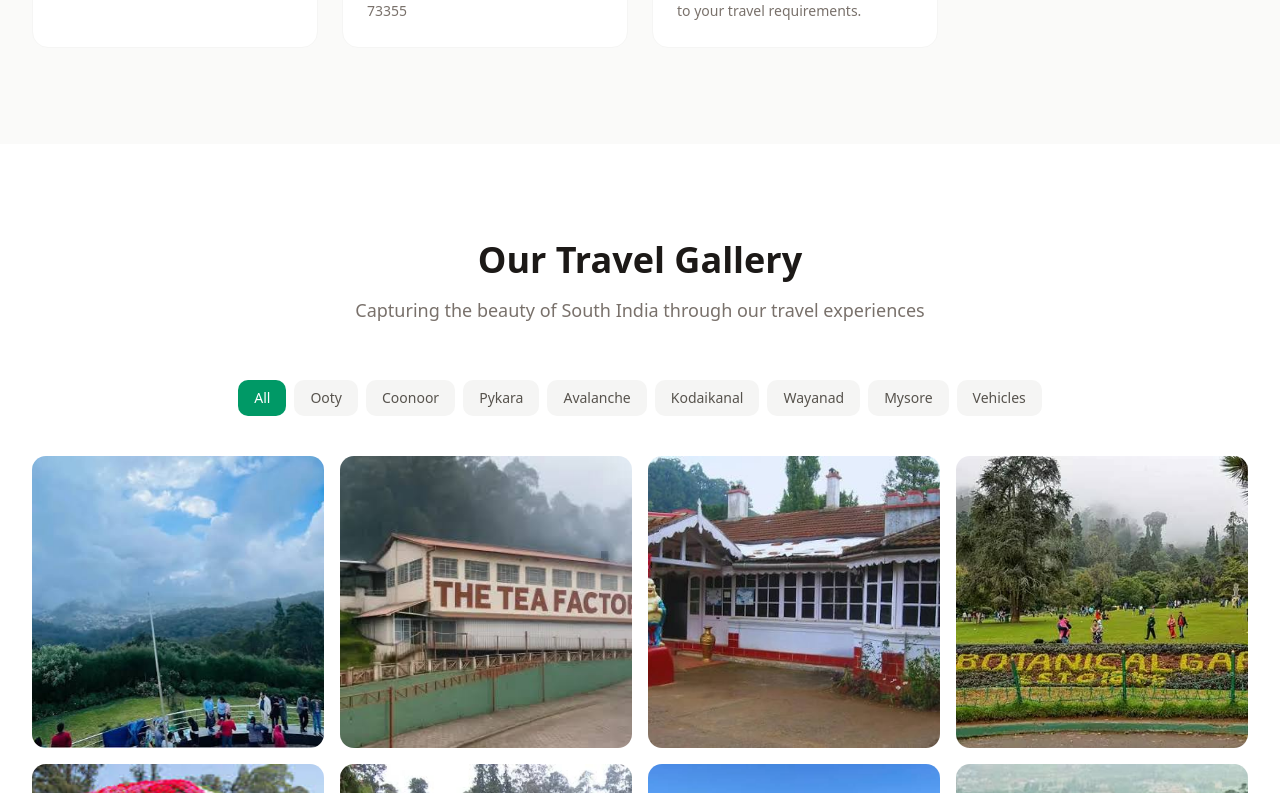
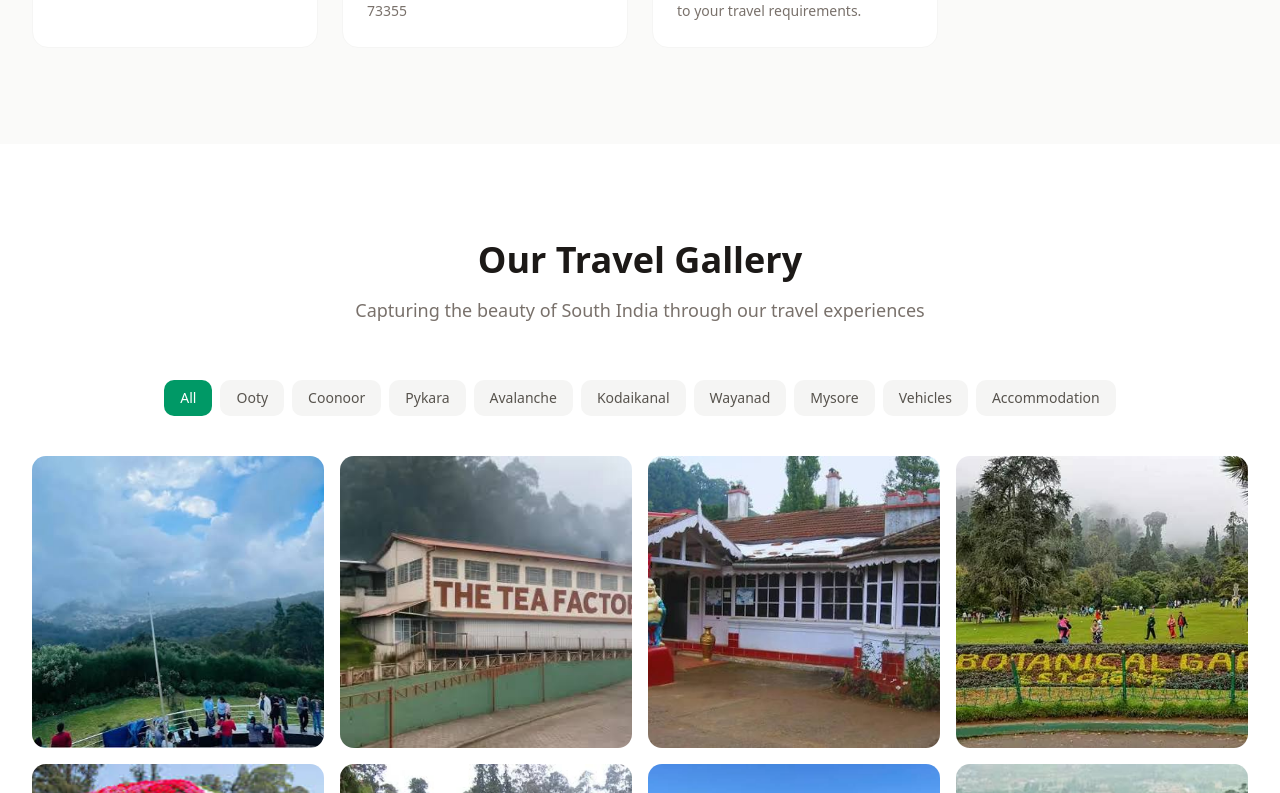
Before and after one commit to roshan19112006/ootyvacationtoursandtravels, a React (Vite) app: page / in a window 1280 px wide. Shown: the part 11207-12000 px from the top of the page. Built offline with nearby package versions, Linux system fonts and the light colour scheme; no server answers; what @convex-dev/auth would draw is missing.

Commit message:
Freebuff: Add a section in the gallery as the category for accomada...

```diff
--- a/src/data/siteData.ts
+++ b/src/data/siteData.ts
@@ -326,7 +326,7 @@ export const SERVICES = [
 ];
 
 export const GALLERY_CATEGORIES = [
-  "All", "Ooty", "Coonoor", "Pykara", "Avalanche", "Kodaikanal", "Wayanad", "Mysore", "Vehicles",
+  "All", "Ooty", "Coonoor", "Pykara", "Avalanche", "Kodaikanal", "Wayanad", "Mysore", "Vehicles", "Accommodation",
 ];
 
 export const GALLERY_ITEMS = [
@@ -382,4 +382,20 @@ export const GALLERY_ITEMS = [
   { id: 43, category: "Mysore", title: "Brindavan Gardens", image: "/assets/m7.jpg" },
   // Vehicles
   { id: 44, category: "Vehicles", title: "Travel Vehicle", image: "https://images.unsplash.com/photo-1544620347-c4fd4a3d5957?w=600&q=80" },
+  // Accommodation
+  { id: 45, category: "Accommodation", title: "Accommodation 1", image: "/assets/s1.jpg" },
+  { id: 46, category: "Accommodation", title: "Accommodation 2", image: "/assets/s2.jpg" },
+  { id: 47, category: "Accommodation", title: "Accommodation 3", image: "/assets/s3.jpg" },
+  { id: 48, category: "Accommodation", title: "Accommodation 4", image: "/assets/s4.jpg" },
+  { id: 49, category: "Accommodation", title: "Accommodation 5", image: "/assets/s5.jpg" },
+  { id: 50, category: "Accommodation", title: "Accommodation 6", image: "/assets/s6.jpg" },
+  { id: 51, category: "Accommodation", title: "Accommodation 7", image: "/assets/s7.jpg" },
+  { id: 52, category: "Accommodation", title: "Accommodation 8", image: "/assets/s8.jpg" },
+  { id: 53, category: "Accommodation", title: "Accommodation 9", image: "/assets/s9.jpg" },
+  { id: 54, category: "Accommodation", title: "Accommodation 10", image: "/assets/s10.jpg" },
+  { id: 55, category: "Accommodation", title: "Accommodation 11", image: "/assets/s11.jpg" },
+  { id: 56, category: "Accommodation", title: "Accommodation 12", image: "/assets/s12.jpg" },
+  { id: 57, category: "Accommodation", title: "Accommodation 13", image: "/assets/s13.jpg" },
+  { id: 58, category: "Accommodation", title: "Accommodation 14", image: "/assets/s14.jpg" },
+  { id: 59, category: "Accommodation", title: "Accommodation 15", image: "/assets/s15.jpg" },
 ];
```
